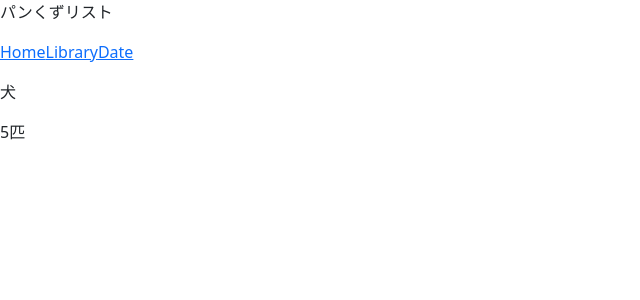
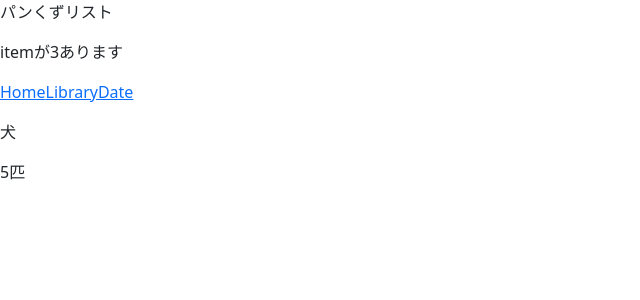
Before and after one commit to Hashimoto-Noriaki/react-first-project, a React (Vite) app: page / in a window 1280 px wide. Shown: the top 300 px of the page, without its empty margins (0-640 px from the left). Built offline with nearby package versions, Linux system fonts and the light colour scheme.

Commit message:
特定の条件による分岐

```diff
--- a/src/components/Breadcrumb.tsx
+++ b/src/components/Breadcrumb.tsx
@@ -3,6 +3,11 @@ export const Breadcrumb = () => {
     return (
         <>
             <p>パンくずリスト</p>
+            {items.length === 0 ?(
+                <p>itemsがありません</p>
+            ): (
+                <p>itemが{items.length}あります</p>
+            )}
             <nav aria-label="breadcrumb">
                 <ol className="breadcrumb">
                     {items.map((item) =>(
```
